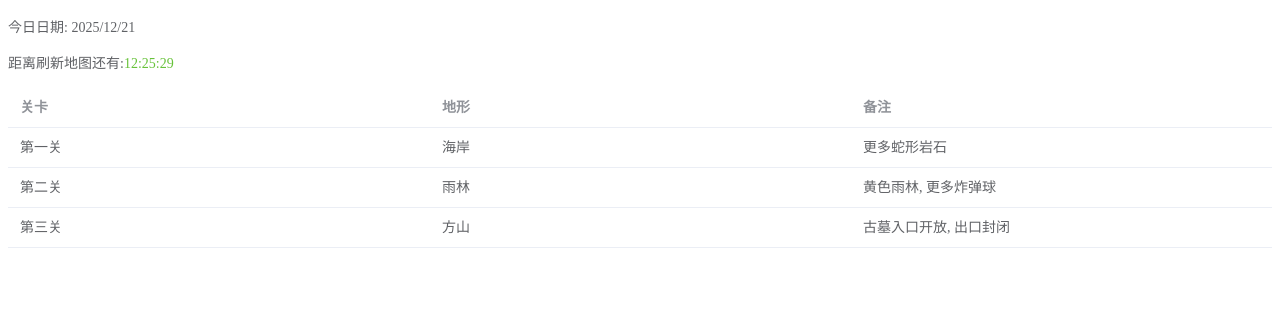
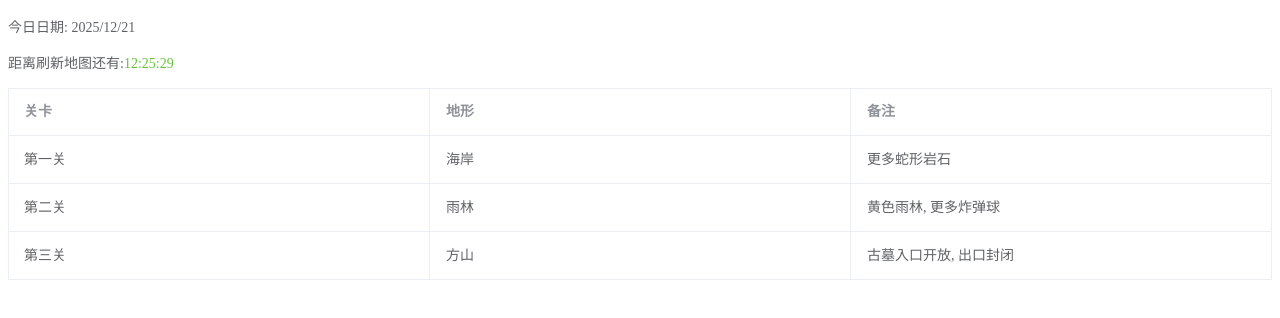
Before and after one commit to yingsuizhe/peak-today-map, a Vue app: page / in a window 1280 px wide. Shown: the top 318 px of the page. Built offline with nearby package versions, Linux system fonts and the light colour scheme.

Commit message:
给表格添加上边框

```diff
--- a/src/App.vue
+++ b/src/App.vue
@@ -51,7 +51,7 @@ const calculateTodayMap = () => {
     const date = new Date();
     // 计算距离初始时间过去了多久
     const days = Math.floor((date.getTime() - initMap.date.getTime()) / (1000 * 60 * 60 * 24)) + 1;
-    // 过去的天数加上轮转编号取模于21
+    // 过去的天数加上轮转编号取模于21, 计算出今天是第几轮
     const rotationId = (days + initMap.id) % 21
     // 获取数据
     mapInfo.value = rotations[rotationId];
@@ -73,7 +73,7 @@ onBeforeMount(() => {
         <el-text>距离刷新地图还有:</el-text>
         <el-text type="success"> {{ countdown }}</el-text>
     </p>
-    <el-table :data="mapInfo">
+    <el-table :data="mapInfo" border size="large">
         <el-table-column label="关卡" prop="id"></el-table-column>
         <el-table-column label="地形" prop="name"></el-table-column>
         <el-table-column label="备注" prop="remark"></el-table-column>
```
